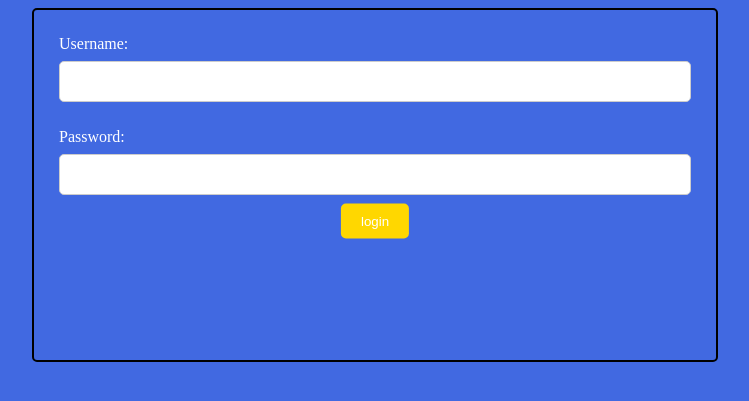
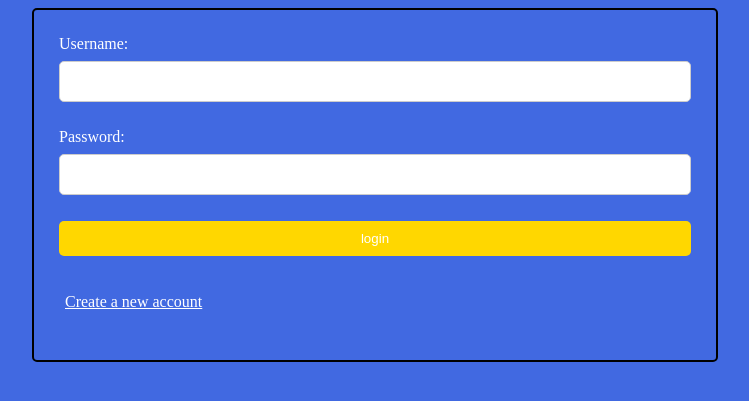
Before and after one commit to noobcodebot/CSE-106-final-project, a Flask app: page /login in a window 1280 px wide. Shown: the top 401 px of the page, without its empty margins (265-1014 px from the left). Run offline with Flask 2, Linux system fonts and the light colour scheme; parts of the project's set-up code (start-up, migrations or seed data) failed here and were passed over.

Commit message:
Changed the look and shape of log in button. Added create account button which used JS to go to registration page.

```diff
--- a/templates/login.html
+++ b/templates/login.html
@@ -4,11 +4,11 @@
     <meta charset="UTF-8">
     <title>Title</title>
     <link rel="stylesheet" href="{{ url_for('static', filename='css/style.css') }}">
-
+    <script src="{{url_for('static', filename='js/script.js')}}"></script>
 </head>
 <body class="blue-background">
+<div class="wrapper">
     <form action="{{ url_for('login') }}" method="post">
-        <div class="wrapper">
         <label for="username"> Username:</label><br>
         <input type="text" id="username" name="username">
         <br><br>
@@ -16,11 +16,11 @@
         <br>
         <input type="password" id="password" name="password">
         <br><br>
-            <div class="center">
         <button type="submit" value="submit" class="login-buttons" > login </button>
+    </form>
+    <br><br>
+    <button type="button" onclick="jumpToLink('register')" class="link-button" name="reg_button">Create a new account</button>
 </div>
-        </div>
-    </form>
         <h1 style="color: red">
     {{error}}
 </h1>
```
Lines whose indentation alone changed are shown as unchanged.
